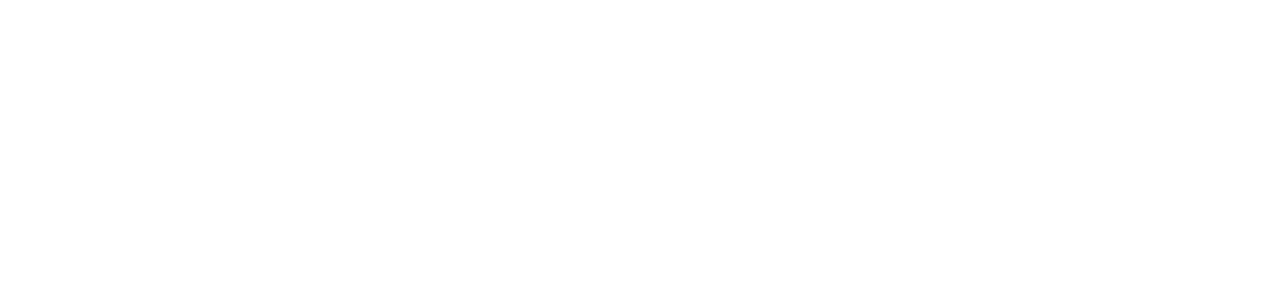
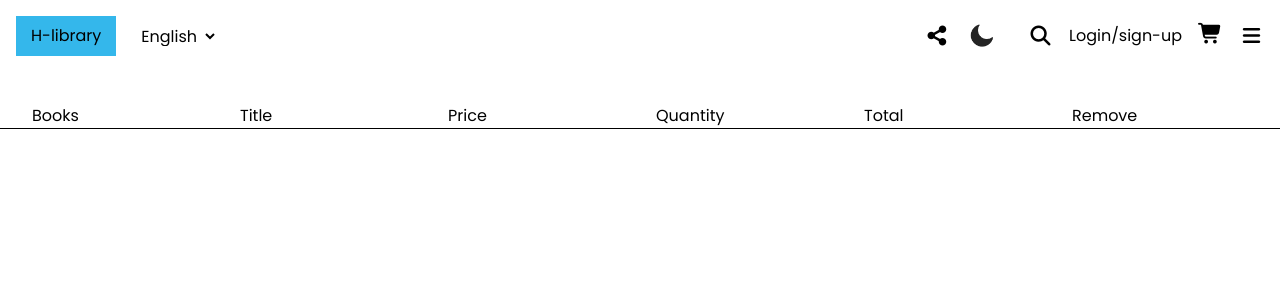
Before and after one commit to hawariyaa/H-library, a React (Vite) app in the folder Frontend/: page /cart in a window 1280 px wide. Before the commit this address had no page. Shown: the top 300 px of the page. Built offline with nearby package versions, Linux system fonts and the light colour scheme; a web font is replaced by a local one.

Commit message:
Bookcontext

```diff
--- a/Frontend/src/App.jsx
+++ b/Frontend/src/App.jsx
@@ -9,6 +9,7 @@ import Signup from './pages/Signup/Signup'
 import Product from './pages/Productview/Product'
 import MyBooks from './pages/MYBooks/MyBooks'
 import SellBooks from './pages/SellBooks/SellBooks'
+import Cart from './pages/cart/cart'
 
 function App() {
   const [count, setCount] = useState(0)
@@ -21,6 +22,7 @@ function App() {
         <Route path='/productview/:id' element={<Product />} />
         <Route path='/mybooks' element={<MyBooks />} />
         <Route path='/sellbooks' element={<SellBooks />} />
+        <Route path='/cart' element={<Cart />} />
       </Routes>
 
   )
--- a/Frontend/src/components/ProductDisplay/ProductDisplay.jsx
+++ b/Frontend/src/components/ProductDisplay/ProductDisplay.jsx
@@ -1,13 +1,14 @@
-import React, { useContext } from 'react'
+import React, { useContext, useState } from 'react'
 import './productDisplay.css'
 import StarRating from './StarRating'
 import { BookContext } from '../../context/BookContext'
+import { BsCart3 } from "react-icons/bs";
 
 function ProductDisplay({id, image, name, Author, Discription, category, Edition, Language, File, contentType, year, publisher, page, ISBN, price}) {
 
-  const {addCart} = useContext(BookContext)
-  const {cartItem} =useContext(BookContext)
-  console.log(cartItem)
+  const {addCart, cartItem, toast} = useContext(BookContext)
+
+
   return (
     <div className='product-display'>
     <div className='product-section'>
@@ -42,6 +43,9 @@ function ProductDisplay({id, image, name, Author, Discription, category, Edition
         <button onClick={()=>{addCart(id)}}>Add to cart</button>
     </div>
     </div>
+    <div className={`toastbox ${toast}`}>
+      <button><BsCart3 />Successfuly Added to cart!</button>
+    </div>
     </div>
   )
 }
--- a/Frontend/src/components/ProductDisplay/productDisplay.css
+++ b/Frontend/src/components/ProductDisplay/productDisplay.css
@@ -1,6 +1,8 @@
 .product-display{
     display:flex;
     flex-direction:column;
+    overflow:hidden;
+    position:relative;
 }
 .product-section{
     display:flex;
@@ -66,3 +68,20 @@
     background-color:#c27b51;
     transform:translate(5px, -4px);
 }
+.toastbox button{
+    padding:5px 15px;
+    background-color:green;
+    cursor:pointer;
+    border-radius:5px;
+
+}
+.toastbox{
+    position:fixed;
+    right:30px;
+    bottom:30px;
+    transform:translateX(20em);
+    transition: all 0.5s ease;
+}
+.toastbox.true{
+    transform:translateX(0);
+}
--- /dev/null
+++ b/Frontend/src/components/cart/Cart.jsx
@@ -0,0 +1,42 @@
+import React, { useContext } from 'react'
+import './cart.css'
+import NavBar from '../navbar/NavBar'
+import { BookContext } from '../../context/BookContext'
+import Remove from '../../assets/cross_icon.png'
+import cart from '../../pages/cart/cart'
+
+function Cart() {
+
+  const {cartItem,removecart, popularbooks} = useContext(BookContext)
+
+  return (
+    <div className='cartItem'>
+       <NavBar />
+       <div className="cart">
+          <p>Books</p>
+          <p>Title</p>
+          <p>Price</p>
+          <p>Quantity</p>
+          <p>Total</p>
+          <p>Remove</p>
+       </div>
+       <hr />
+       {popularbooks.map((book, index)=>{
+          if(cartItem[book.id]>0){
+            return(
+            <div className="cart">
+              <img src={book.image} alt="book image" id='bookimage' />
+              <p>{book.name}</p>
+              <p>{book.price}</p>
+              <p>{cartItem[book.id]}</p>
+              <p>{cartItem[book.id]*book.price}</p>
+              <img src={Remove} alt="remove icon" id='remove_icon' onClick={()=>{removecart(book.id)}} />
+            </div>
+            )
+          }
+       })}
+    </div>
+  )
+}
+
+export default Cart
--- /dev/null
+++ b/Frontend/src/components/cart/cart.css
@@ -0,0 +1,15 @@
+.cart{
+    display:grid;
+    grid-template-columns: repeat(6, 1fr);
+    justify-content:space-around;
+    align-items:center;
+    padding-top:2em;
+    padding-left:2em;
+}
+#bookimage{
+    width:6em;
+}
+#remove_icon{
+    width:15px;
+    cursor:pointer;
+}
--- a/Frontend/src/components/navbar/NavBar.jsx
+++ b/Frontend/src/components/navbar/NavBar.jsx
@@ -66,7 +66,7 @@ function NavBar() {
             <input type="text" placeholder='search for book name, author...' onClick={(e)=>e.stopPropagation()}/>
             <i class="fa-solid fa-magnifying-glass" onClick={handlesearch}></i>
             <Link to='/signup'><p>Login/sign-up</p></Link>
-            <i class="fa-solid fa-cart-shopping"></i>
+            <Link to='/cart'><i class="fa-solid fa-cart-shopping"></i></Link>
             <i class="fa-solid fa-bars" onClick={handleBars}></i>
         </div>
         <div className={`menu-bar ${bar} `}>
--- a/Frontend/src/context/BookContext.jsx
+++ b/Frontend/src/context/BookContext.jsx
@@ -11,21 +11,22 @@ const getDefaultCart = () =>{
   }
 
 function BookContextProvider(props) {
-
-
+  const [toast, settoast] = useState(false)
   const [cartItem, setcartItem] = useState(getDefaultCart())
 
   //...prev keeps all the previous items(copies them), then the prev[itemId] represents the previous value that exists
   //then we add 1 on the previous value that existed, To tell JS you mean an object, you must wrap it in parentheses:
   //in an arrow function, so if it's curly braces i need the key word return but if i use () i don't need the
-  //key word return it would just return whats inside
+  //key word return it would just return whats inside, also you have to put objects inside {} just like we did
+  //bellow the cartItem is an object so when setting it in we use {}
   const addCart = (itemId) =>{
      setcartItem((prev)=>({...prev, [itemId]:prev[itemId]+1}))
+     settoast(!toast)
   }
   const removecart = (itemId) =>{
      setcartItem((prev)=>({...prev, [itemId]:prev[itemId]-1}))
   }
-   const BookValue = {popularbooks, cartItem, addCart, removecart}
+   const BookValue = {popularbooks, cartItem, addCart, removecart, setcartItem, toast}
 
   return (
     //context provider should always be capitalized, like Provider
--- /dev/null
+++ b/Frontend/src/pages/cart/cart.jsx
@@ -0,0 +1,12 @@
+import React from 'react'
+import Cart from '../../components/cart/Cart'
+
+function cart() {
+  return (
+    <>
+      <Cart />
+    </>
+  )
+}
+
+export default cart
```
Also changed, not shown: Frontend/src/assets/cross_icon.png (added).
